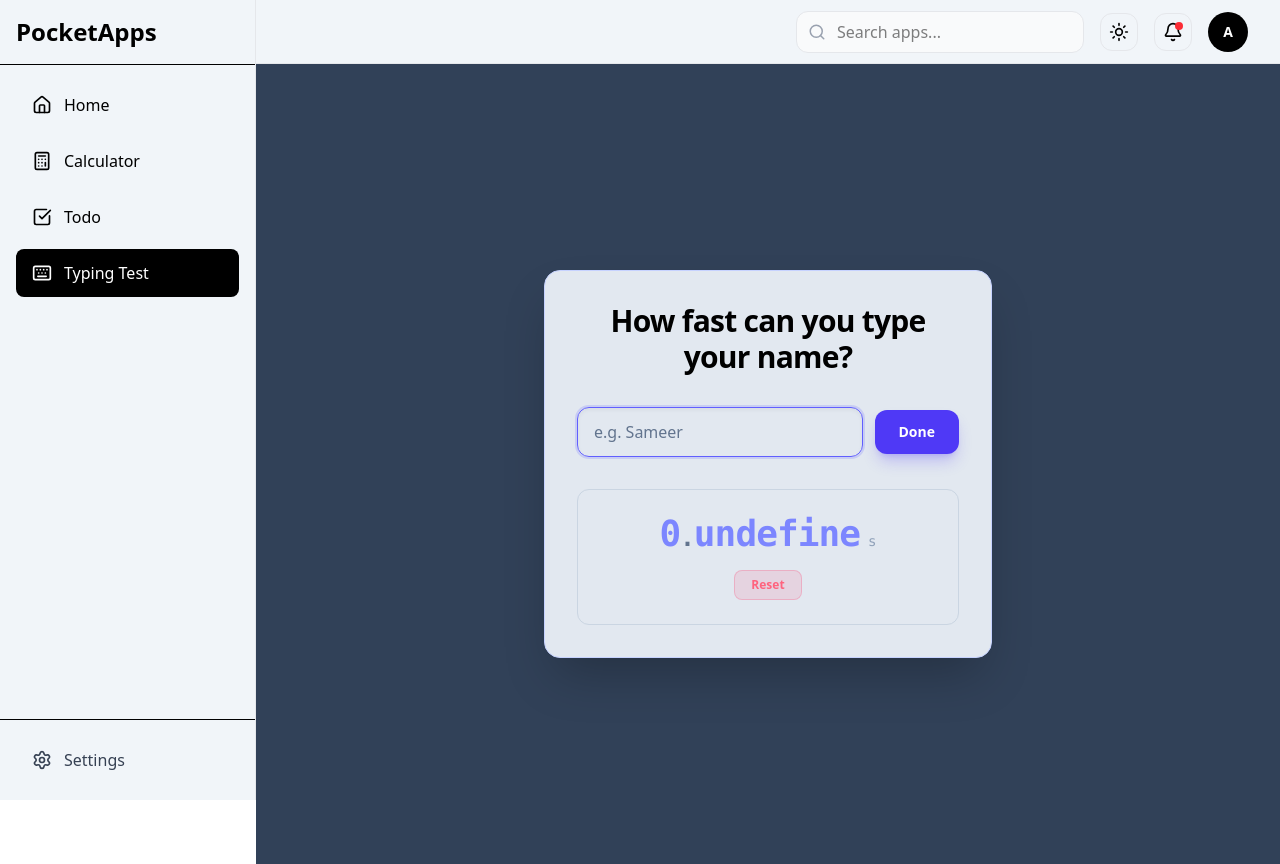
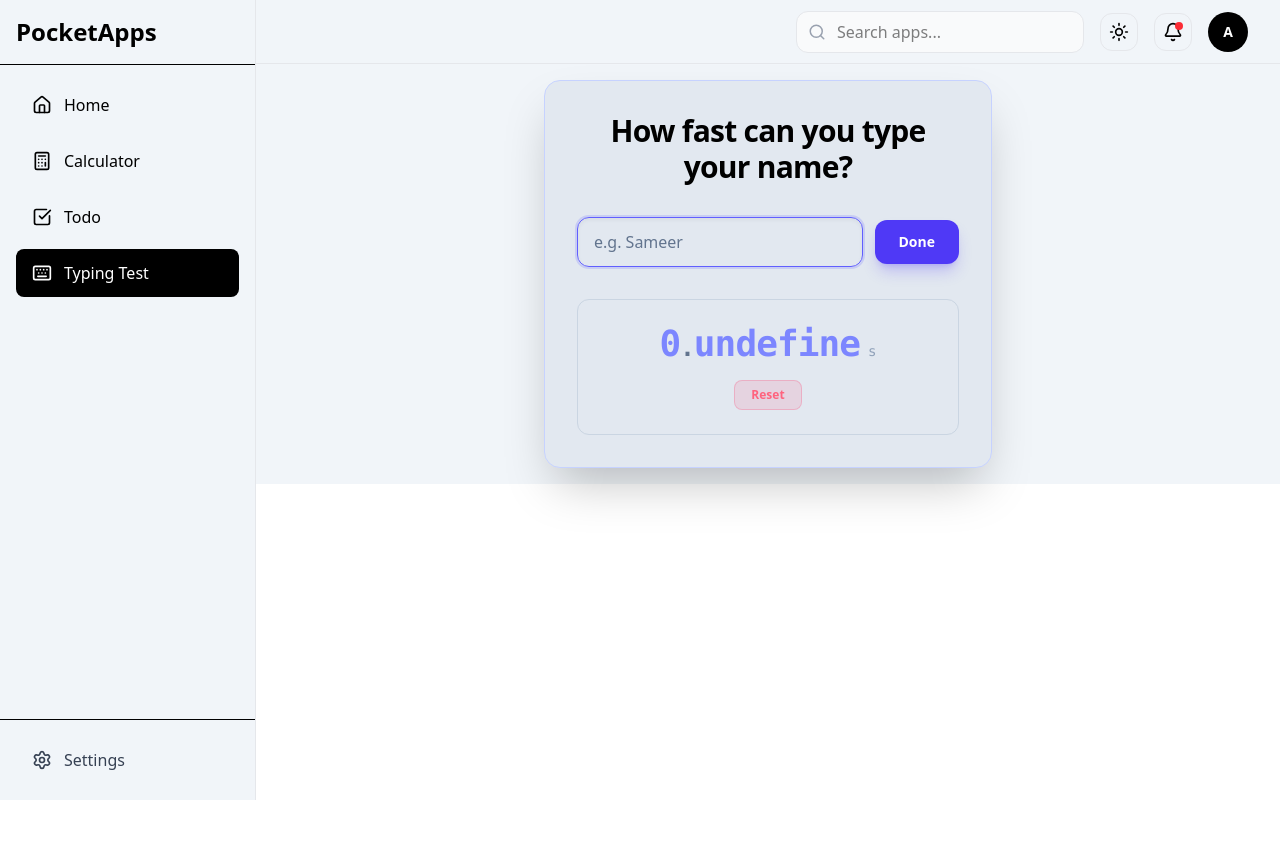
Before and after one commit to afnank16/PocketApps, a React (Vite) app: page /typing_test in a window 1280 px wide. After the commit the page ends 800 px from the top, so only its background shows below. Built offline with nearby package versions, Linux system fonts and the light colour scheme.

Commit message:
feat: enhance theming support in Sidebar and TypingTest components

```diff
--- a/src/components/Sidebar.jsx
+++ b/src/components/Sidebar.jsx
@@ -49,7 +49,7 @@ export default function Sidebar(props) {
         ))}
       </nav>
 
-      <div className="absolute bottom-0 w-full border-t p-4">
+      <div className={`absolute bottom-0 w-full border-t ${props.currentTheme.border} p-4`}>
         <NavLink
           to="/settings"
           className={`flex items-center gap-3 rounded-lg px-4 py-3 text-gray-700 hover:bg-gray-100 ${props.currentTheme.text} ${props.currentTheme.hover}`}
--- a/src/pages/TypingTest.jsx
+++ b/src/pages/TypingTest.jsx
@@ -30,11 +30,11 @@ function TypingTest(props) {
     }
 
     return (
-        <div className={`min-h-screen `}>
+        <div>
             <Sidebar theme={props.theme} currentTheme={props.currentTheme} dark={props.dark} setDark={props.setDark} />
             <div className="ml-64">
                 <Header theme={props.theme} currentTheme={props.currentTheme} dark={props.dark} setDark={props.setDark} />
-                <main className="p-8 flex min-h-screen items-center justify-center p-4 font-sans bg-slate-700">
+                <main className={`flex items-center justify-center p-4 font-sans ${props.currentTheme.bg}`}>
                     <div className="w-full max-w-md rounded-2xl border border-indigo-200 p-8 shadow-2xl backdrop-blur-xl bg-slate-200">
 
                         {/* Heading */}
```
